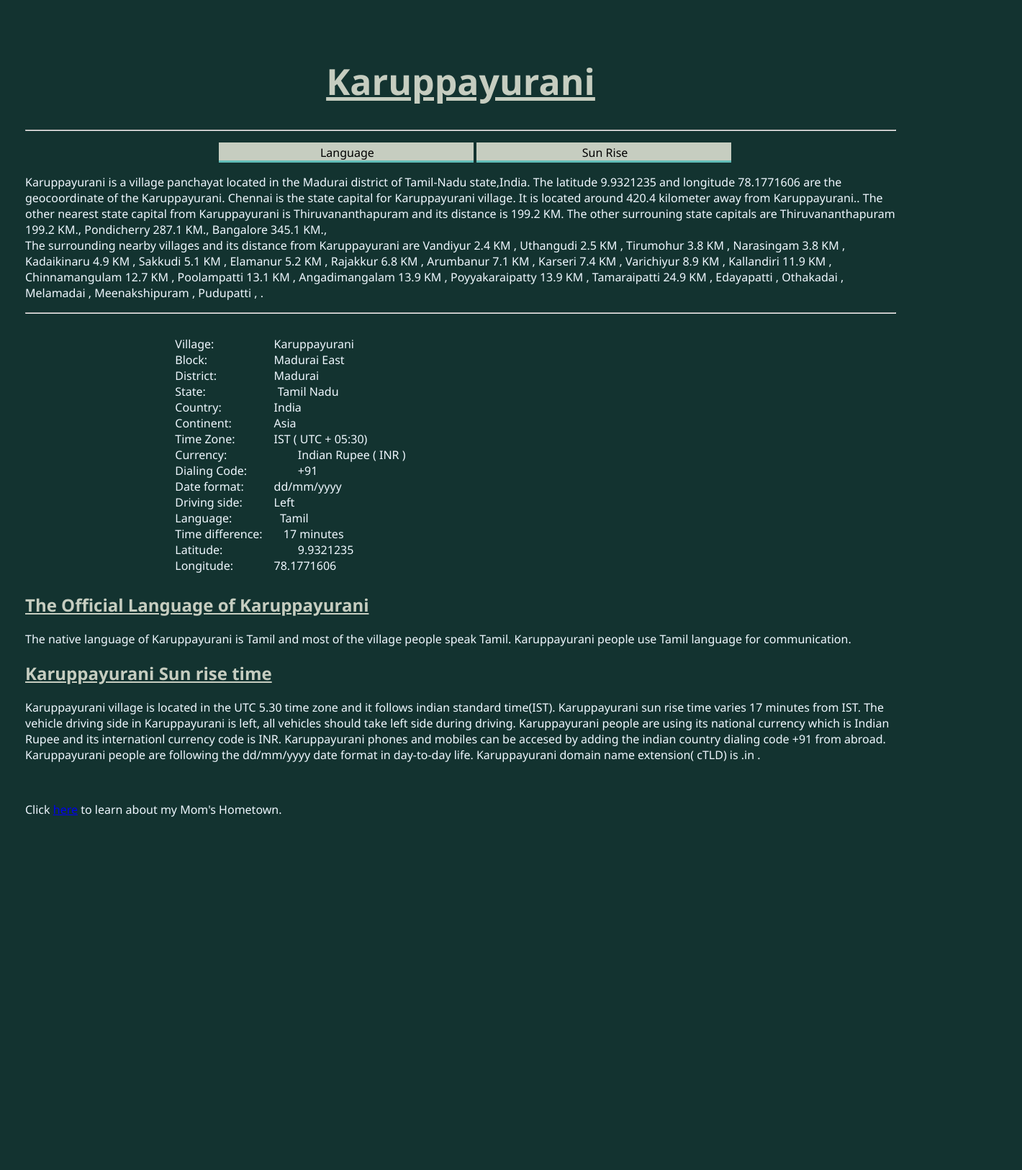
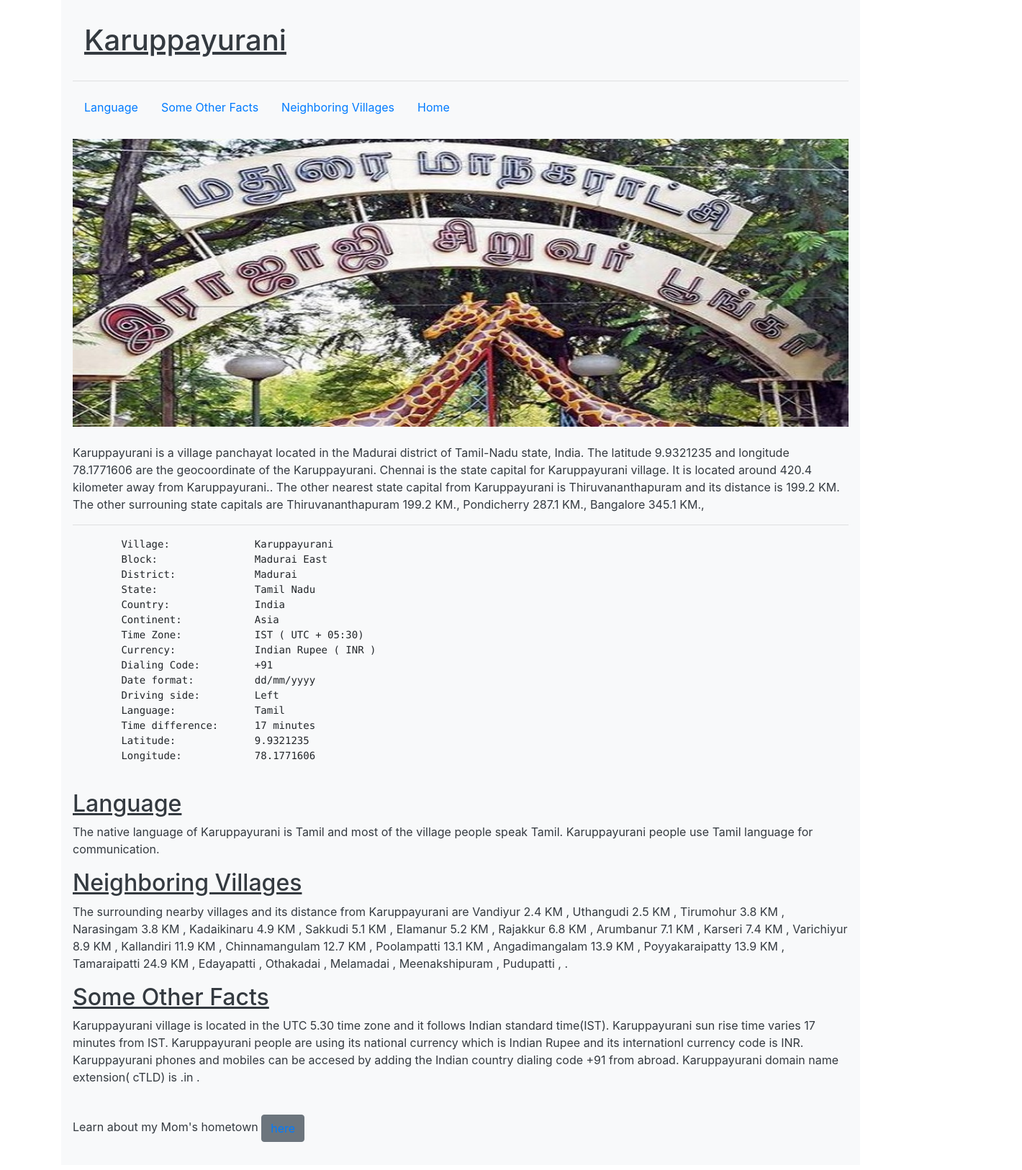
Before and after one commit to 105Keerthana/my-parents-hometown, a plain HTML site: page about-my-dad.html in a window 1280 px wide. Shown: the whole page at 72% size, 1420 px wide, since content can reach past the window. Before the commit the page ends 1197 px from the top, so only its background shows below. Drawn offline with nearby package versions, Linux system fonts and the light colour scheme.

Commit message:
Finishing up webpages
Added, cards, a carousel and did some layout. Also added a home page.

```diff
--- a/CSS/styles.css
+++ /dev/null
@@ -1,64 +0,0 @@
-
-body {
-    background-color:#133330;
-    margin:35px;
-    padding-top:10px;
-    padding-bottom:10px;
-    font-family: 'Segoe UI', Tahoma, Geneva, Verdana, sans-serif;
-}
-
-h1 {
-    text-align:center;
-    color:#C6CDC0;
-    font-size:50px;
-}
-
-
-.h2s {
-    color:#C6CDC0
-}
-
-.list {
-    text-align: center;
-    list-style: none;
-}
-
-.list li:hover {
-    background-color:#62bdb8;
-}
-
-.list li{
-    background-color: #C6CDC0;
-    text-decoration: none;
-    display: inline-block;
-    width:30%;
-    padding: 3px 0 0 3px;
-    border-bottom: 3px solid #62bdb8
-
-}
-
-li a {
-    text-decoration:none;
-    color:black;
-}
-
-.content {
-    color:aliceblue;
-}
-
-#table-thingy {
-    position:relative;
-    top:15px;
-    left:175px;
-    font-family: 'Segoe UI', Tahoma, Geneva, Verdana, sans-serif;
-    font-size:1em;
-}
-
-#img {
-    position:relative;
-    left:480px;
-}
-
-#intro {
-    text-align: center;
-}
--- a/about-my-dad.html
+++ b/about-my-dad.html
@@ -3,65 +3,105 @@
 <head>
     <meta charset="UTF-8">
     <meta http-equiv="X-UA-Compatible" content="IE=edge">
-    <meta name="viewport" content="width=device-width, initial-scale=1.0">
+    <meta name="viewport" content="height=device-height, initial-scale=1.0">
     <title>My Dad's Hometown</title>
 
     <link rel="stylesheet" href="CSS/styles.css">
-    <link rel="bootstrap" href="CSS/bootstrap.css">
+    <link rel="stylesheet" href="CSS/bootstrap.css">
 
 
 </head>
 <body>
+    <div class="container">
+
+        <div class="p-3 mb-2 bg-light text-dark">
+
     <header>
-    <h1><u>Karuppayurani</u></h1>
+    <h1 class="p-3"><u>Karuppayurani</u></h1>
     <hr>
 
+
     <div>
-    <ul class="list">
-    <li><a href="#language">Language</a></li>
-    <li><a href="#sun-rise">Sun Rise</a></li>
+    <ul class="nav">
+    <li class="nav-item"><a class="nav-link active"href="#language">Language</a></li>
+    <li class="nav-item"><a class="nav-link active" href="#sun-rise">Some Other Facts</a></li>
+    <li class="nav-item"><a class="nav-link active" href="#other-villages">Neighboring Villages</a></li>
+    <li class="nav-item"><a class="nav-link active" href="index.html">Home</a></li>
+    </ul>
 
     </div>
-    </ol>
-    <p class="content">Karuppayurani is a village panchayat located in the Madurai district of Tamil-Nadu state,India. The latitude 9.9321235 and longitude 78.1771606 are the geocoordinate of the Karuppayurani. Chennai is the state capital for Karuppayurani village. It is located around 420.4 kilometer away from Karuppayurani.. The other nearest state capital from Karuppayurani is Thiruvananthapuram and its distance is 199.2 KM. The other surrouning state capitals are Thiruvananthapuram 199.2 KM., Pondicherry 287.1 KM., Bangalore 345.1 KM.,
-        <br>
-    The surrounding nearby villages and its distance from Karuppayurani are Vandiyur 2.4 KM , Uthangudi 2.5 KM , Tirumohur 3.8 KM , Narasingam 3.8 KM , Kadaikinaru 4.9 KM , Sakkudi 5.1 KM , Elamanur 5.2 KM , Rajakkur 6.8 KM , Arumbanur 7.1 KM , Karseri 7.4 KM , Varichiyur 8.9 KM , Kallandiri 11.9 KM , Chinnamangulam 12.7 KM , Poolampatti 13.1 KM , Angadimangalam 13.9 KM , Poyyakaraipatty 13.9 KM , Tamaraipatti 24.9 KM , Edayapatti , Othakadai , Melamadai , Meenakshipuram , Pudupatti , . </p>
+
+    <br>
+    <div>
+        <!--Carousel-->
+        <div id="carousel" class="carousel slide" data-bs-ride="carousel">
+            <div class="carousel-inner">
+              <div class="carousel-item active order-12">
+                <img src="/img/park3.jpg" class="d-block w-100" alt="Pondi Temple" height="400px">
+              </div>
+              <div class="carousel-item order-1">
+                <img src="/img/temple3d.jpg" class="d-block w-100" alt="Rajaji Park" height="400px">
+              </div>
+              <div class="carousel-item">
+                <img src="/img/madurai-meenakshi-temple.jpg" class="d-block w-100" alt="Meenakshi Temple" height="400px">
+              </div>
+            </div>
+          </div>
+    </div>
+
+
+    <br>
+    <p class="content">Karuppayurani is a village panchayat located in the Madurai district of Tamil-Nadu state, India. The latitude 9.9321235 and longitude 78.1771606 are the geocoordinate of the Karuppayurani. Chennai is the state capital for Karuppayurani village. It is located around 420.4 kilometer away from Karuppayurani.. The other nearest state capital from Karuppayurani is Thiruvananthapuram and its distance is 199.2 KM. The other surrouning state capitals are Thiruvananthapuram 199.2 KM., Pondicherry 287.1 KM., Bangalore 345.1 KM.,
 </header>
 
     <hr>
+
+
+
 <p class="content">
     <pre id="table-thingy"class="content">
-        Village:	                 Karuppayurani
-        Block:	                 Madurai East
-        District:	                 Madurai
-        State:                        Tamil Nadu
-        Country:	                 India
-        Continent:	         Asia
-        Time Zone:	         IST ( UTC + 05:30)
-        Currency:	                 Indian Rupee ( INR )
-        Dialing Code:	         +91
-        Date format:	         dd/mm/yyyy
-        Driving side:	         Left
-        Language:                Tamil
-        Time difference:       17 minutes
-        Latitude:	                 9.9321235
-        Longitude:	         78.1771606
+        Village:	      Karuppayurani
+        Block:	              Madurai East
+        District:	      Madurai
+        State:                Tamil Nadu
+        Country:	      India
+        Continent:	      Asia
+        Time Zone:	      IST ( UTC + 05:30)
+        Currency:	      Indian Rupee ( INR )
+        Dialing Code:	      +91
+        Date format:	      dd/mm/yyyy
+        Driving side:	      Left
+        Language:             Tamil
+        Time difference:      17 minutes
+        Latitude:	      9.9321235
+        Longitude:	      78.1771606
     </pre>
     </p>
 
 
-    <h2 id="language" class="h2s"><u>The Official Language of Karuppayurani</u>
+    <h2 id="language" class="h2s"><u>Language</u>
     </h2>
     <p class="content">The native language of Karuppayurani is Tamil and most of the village people speak Tamil. Karuppayurani people use Tamil language for communication.
     </p>
 
-    <h2 id="sun-rise" class="h2s"><u>Karuppayurani Sun rise time</u>
+    <h2 id="other-villages"><u>Neighboring Villages</h2></u>
+    <p>    The surrounding nearby villages and its distance from Karuppayurani are Vandiyur 2.4 KM , Uthangudi 2.5 KM , Tirumohur 3.8 KM , Narasingam 3.8 KM , Kadaikinaru 4.9 KM , Sakkudi 5.1 KM , Elamanur 5.2 KM , Rajakkur 6.8 KM , Arumbanur 7.1 KM , Karseri 7.4 KM , Varichiyur 8.9 KM , Kallandiri 11.9 KM , Chinnamangulam 12.7 KM , Poolampatti 13.1 KM , Angadimangalam 13.9 KM , Poyyakaraipatty 13.9 KM , Tamaraipatti 24.9 KM , Edayapatti , Othakadai , Melamadai , Meenakshipuram , Pudupatti , . </p>
+</p>
+
+    <h2 id="Some Other Facts" class="h2s"><u>Some Other Facts</u>
     </h2>
-    <p class="content">Karuppayurani village is located in the UTC 5.30 time zone and it follows indian standard time(IST). Karuppayurani sun rise time varies 17 minutes from IST. The vehicle driving side in Karuppayurani is left, all vehicles should take left side during driving. Karuppayurani people are using its national currency which is Indian Rupee and its internationl currency code is INR. Karuppayurani phones and mobiles can be accesed by adding the indian country dialing code +91 from abroad. Karuppayurani people are following the dd/mm/yyyy date format in day-to-day life. Karuppayurani domain name extension( cTLD) is .in .
+    <p class="content">Karuppayurani village is located in the UTC 5.30 time zone and it follows Indian standard time(IST). Karuppayurani sun rise time varies 17 minutes from IST. Karuppayurani people are using its national currency which is Indian Rupee and its internationl currency code is INR. Karuppayurani phones and mobiles can be accesed by adding the Indian country dialing code +91 from abroad. Karuppayurani domain name extension( cTLD) is .in .
     </p>
 
     <br>
 
-    <p class="content">
-    Click <a href="about-my-mom.html">here</a> to learn about my Mom's Hometown.
-    </p>
+    <p>
+    Learn about my Mom's hometown <a href="about-my-mom.html"><button class="btn btn-secondary">here</a></button>
+</p>
+
+</div>
+
+<script src="https://cdn.jsdelivr.net/npm/bootstrap@5.0.2/dist/js/bootstrap.bundle.min.js" integrity="sha384-MrcW6ZMFYlzcLA8Nl+NtUVF0sA7MsXsP1UyJoMp4YLEuNSfAP+JcXn/tWtIaxVXM" crossorigin="anonymous"></script>
+</body>
+
+</html>
```
Also changed, not shown: about-my-mom.html (+32 -22 lines), about-my-parents.html (+1 -1 lines), index.html (+33 -1 lines), img/appar-highschool.jpg (renamed from img/appar highschool.jpg), img/madurai-meenakshi-temple.jpg (added), img/pandi2.jpg (added), img/pandi3.jpg (added), img/park3.jpg (added), img/pondi-temple.webp (added), img/sign-a.jpg (added), img/sign-a2.jpg (added), img/temple3d.jpg (added), img/trainstation-a.jpg (renamed from img/maxresdefault.jpg), 1 other file.
